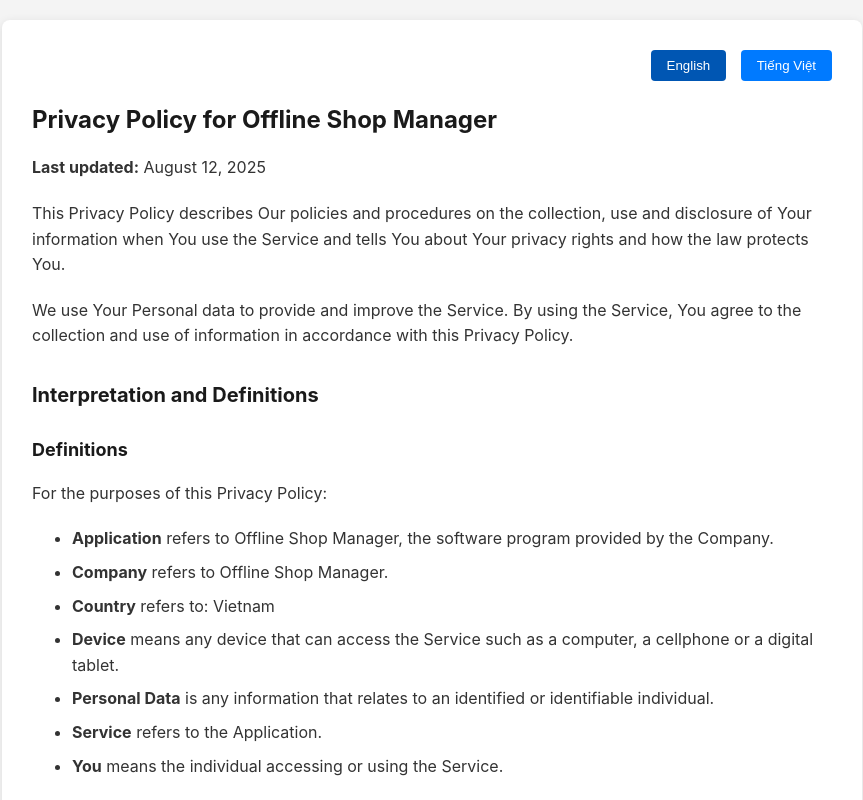
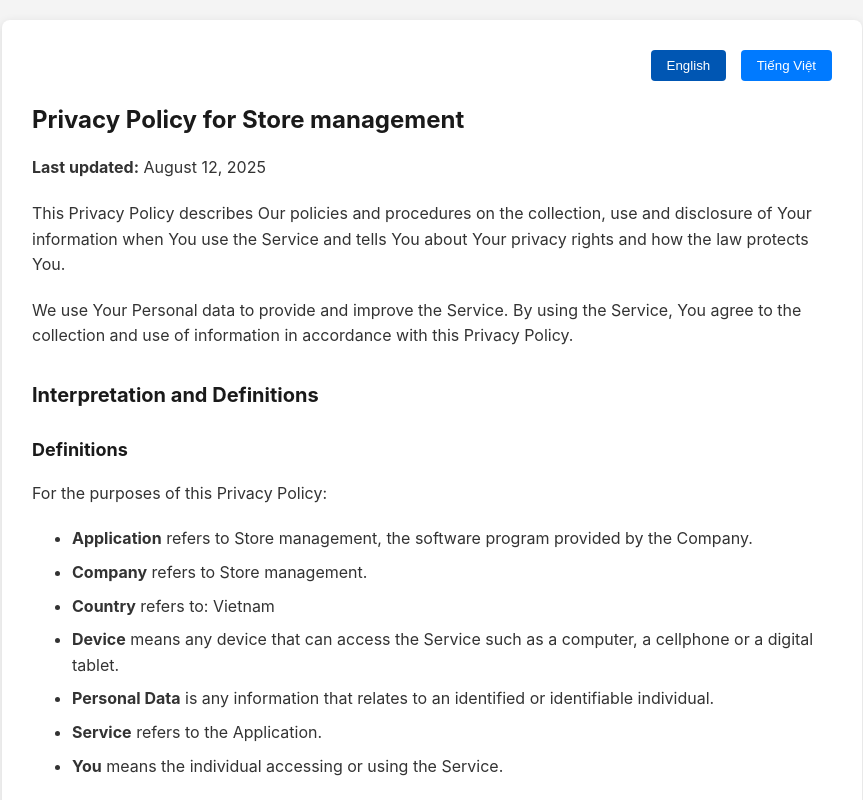
Before and after one commit to thaonguyenhuytech/store_management, a plain HTML site: page privacy-policy.html in a window 1280 px wide. Shown: the top 800 px of the page, without its empty margins (208-1071 px from the left). Drawn offline with Linux system fonts and the light colour scheme.

Commit message:
Update privacy-policy.html

```diff
--- a/privacy-policy.html
+++ b/privacy-policy.html
@@ -68,7 +68,7 @@
         </div>
 
         <div class="language-content privacy-content" id="content-en">
-            <h1>Privacy Policy for Offline Shop Manager</h1>
+            <h1>Privacy Policy for Store management</h1>
             <p><strong>Last updated:</strong> August 12, 2025</p>
             <p>This Privacy Policy describes Our policies and procedures on the collection, use and disclosure of Your information when You use the Service and tells You about Your privacy rights and how the law protects You.</p>
             <p>We use Your Personal data to provide and improve the Service. By using the Service, You agree to the collection and use of information in accordance with this Privacy Policy.</p>
@@ -77,8 +77,8 @@
             <h3>Definitions</h3>
             <p>For the purposes of this Privacy Policy:</p>
             <ul>
-                <li><strong>Application</strong> refers to Offline Shop Manager, the software program provided by the Company.</li>
-                <li><strong>Company</strong> refers to Offline Shop Manager.</li>
+                <li><strong>Application</strong> refers to Store management, the software program provided by the Company.</li>
+                <li><strong>Company</strong> refers to Store management.</li>
                 <li><strong>Country</strong> refers to: Vietnam</li>
                 <li><strong>Device</strong> means any device that can access the Service such as a computer, a cellphone or a digital tablet.</li>
                 <li><strong>Personal Data</strong> is any information that relates to an identified or identifiable individual.</li>
```
